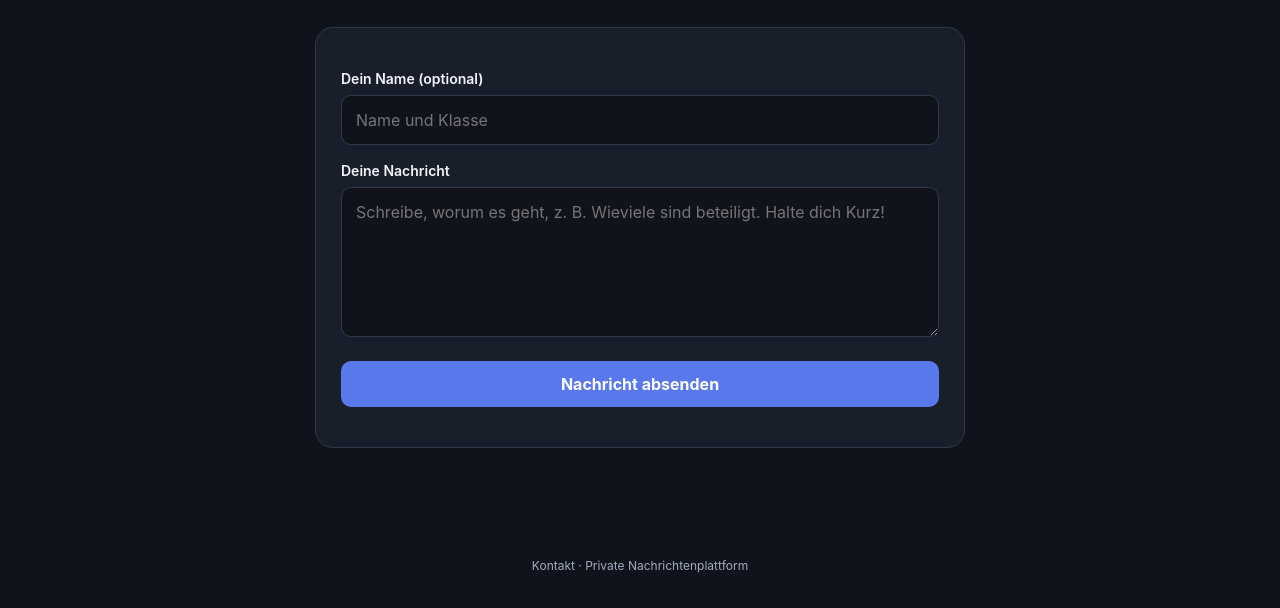
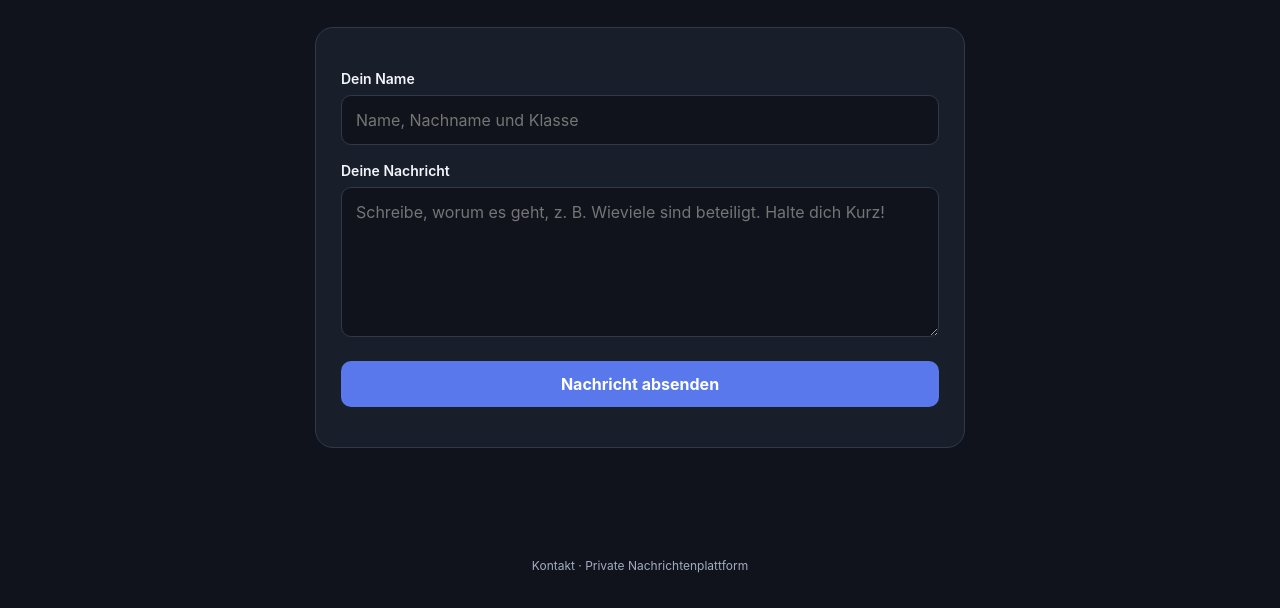
Before and after one commit to streitschlichter-fkg/Kontakt, a plain HTML site: page index.html in a window 1280 px wide. Shown: the part 277-885 px from the top of the page. Drawn offline with Linux system fonts and the light colour scheme; a script that the page names is missing.

Commit message:
Update sender name label and placeholder text

```diff
--- a/index.html
+++ b/index.html
@@ -155,12 +155,12 @@ a { color: var(--accent); }
 
   <div class="panel">
     <form id="messageForm">
-      <label for="senderName">Dein Name (optional)</label>
+      <label for="senderName">Dein Name </label>
       <input
         id="senderName"
         type="text"
         maxlength="80"
-        placeholder="Name und Klasse"
+        placeholder="Name, Nachname und Klasse"
       >
 
       <label for="message">Deine Nachricht</label>
```
